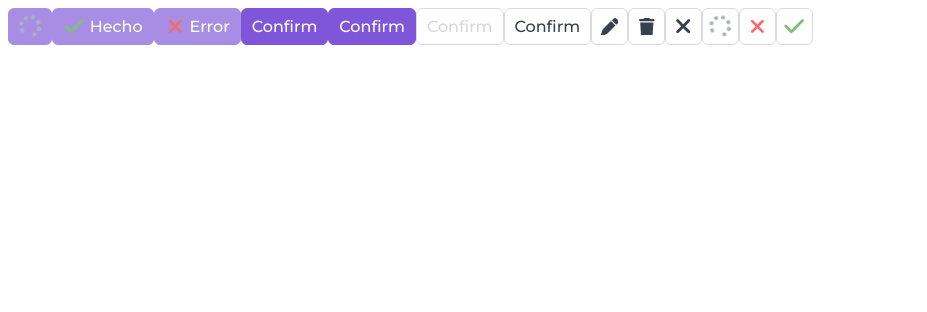
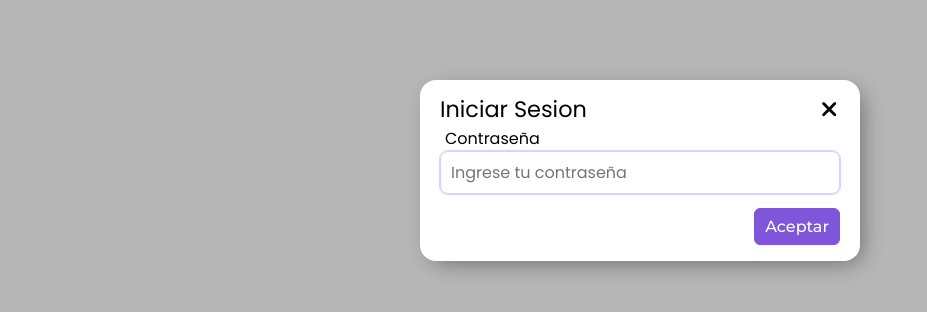
Before and after one commit to Cito2310/encode-img, a React (Create React App) app: page / in a window 1280 px wide. Shown: the top 312 px of the page, without its empty margins (0-927 px from the left). Built offline with nearby package versions, Linux system fonts and the light colour scheme.

Commit message:
basic modalLign

```diff
--- a/package.json
+++ b/package.json
@@ -1,7 +1,7 @@
 {
   "homepage": "./",
   "name": "encode-img",
-  "version": "1.2.2",
+  "version": "1.3.0",
   "author": "",
   "description": "",
   "keywords": [
--- a/src/DevApp.tsx
+++ b/src/DevApp.tsx
@@ -1,25 +1,8 @@
+import { ModalLogin } from "./components/ModalLogin"
 import "./config.scss"
-import { Button } from "./components/Button"
-import { BtnIcon } from "./components/BtnIcon"
 
 export const DevApp = () => {
     return (
-        <div style={{display: "flex"}}>
-
-            {/* <ModalExample/> */}
-            <Button color="primary" label="Confirm" status="await"/>
-            <Button color="primary" label="Confirm" status="done"/>
-            <Button color="primary" label="Confirm" status="error"/>
-            <Button color="primary" label="Confirm" />
-            <Button color="primary" label="Confirm" />
-            <Button color="secondary" label="Confirm" disabled />
-            <Button color="secondary" label="Confirm" />
-            <BtnIcon element="pencil"/>
-            <BtnIcon element="trash"/>
-            <BtnIcon element="xmark"/>
-            <BtnIcon element="pencil" status="await"/>
-            <BtnIcon element="trash" status="error"/>
-            <BtnIcon element="xmark" status="done"/>
-        </div>
+        <ModalLogin/>
     )
 }
--- /dev/null
+++ b/src/components/ModalLogin.tsx
@@ -0,0 +1,63 @@
+import { useForm } from "../hooks/useForm"
+import { ModalParent } from "./ModalParent"
+import { InputText } from "./Inputs"
+import { useState } from "react";
+import * as bcryptjs from 'bcryptjs';
+
+export function ModalLogin() {
+    const {
+        password,
+
+        onInputChange,
+        setFormState
+    } = useForm({
+        password: ""
+    });
+
+
+    // ERROR CONTROLLER
+    const [error, setErr] = useState("");
+    const [status, setStatus] = useState<undefined | "error" | "await" | "done">(undefined);
+    const setError = (error: string) => {setErr(error); setStatus("error")};
+    const emptyError = () => {setErr(""); setStatus(undefined)};
+
+
+    // FORM CONTROLLER
+    const onChange = (event: React.ChangeEvent<HTMLInputElement>) => {emptyError(); onInputChange(event)}
+
+    const onSubmit = async(event: React.FormEvent<HTMLFormElement>) => {
+        event.preventDefault();
+        emptyError();
+
+        if (!password) return setError("La contraseña es necesaria");
+
+        const data = await window.electronAPI.getConfig();
+        const comparePassword = bcryptjs.compareSync(password, data?.password || "");
+
+        if (!comparePassword) return setError("La contraseña es incorrecta");
+
+        setStatus("done");
+        // TODO Set Password
+        // TODO onExit
+    }
+
+
+    return (
+        <ModalParent
+            title="Iniciar Sesion"
+            onExit={()=>{}}
+            buttons={[
+                {color: "primary", label: "Aceptar", submit: true, status},
+            ]}
+            onSubmit={onSubmit}
+            advert={error}
+        >
+            <InputText
+                name="password" value={password}
+                label="Contraseña" placeholder="Ingrese tu contraseña"
+                onChange={onChange}
+                password autoFocus
+            />
+        </ModalParent>
+    )
+}
--- a/src/components/ModalParent.tsx
+++ b/src/components/ModalParent.tsx
@@ -2,10 +2,12 @@ import "../styles/modal.scss"
 import { Button } from "./Button"
 
 interface props {
+    buttons?: IButton[]
     children: JSX.Element | JSX.Element[]
+    advert?: string
+    onExit: () => void
+    onSubmit?: (event: React.FormEvent<HTMLFormElement>) => void
     title: string
-    onExit: () => void
-    buttons: IButton[]
 }
 interface IButton {
     color: "secondary" | "primary" | ""
@@ -18,7 +20,7 @@ interface IButton {
 }
 
 
-export const ModalParent = ({ children, buttons, onExit, title }:props) => (
+export const ModalParent = ({ children, buttons, onExit, title, onSubmit, advert }:props) => (
     <>
         <div className="modal">
             <div className="top">
@@ -26,13 +28,14 @@ export const ModalParent = ({ children, buttons, onExit, title }:props) => (
                 <svg onClick={onExit} className="exit-btn" width="1em" height="1em" xmlns="http://www.w3.org/2000/svg" viewBox="0 0 384 512"><path fill="currentColor" d="M342.6 150.6c12.5-12.5 12.5-32.8 0-45.3s-32.8-12.5-45.3 0L192 210.7 86.6 105.4c-12.5-12.5-32.8-12.5-45.3 0s-12.5 32.8 0 45.3L146.7 256 41.4 361.4c-12.5 12.5-12.5 32.8 0 45.3s32.8 12.5 45.3 0L192 301.3 297.4 406.6c12.5 12.5 32.8 12.5 45.3 0s12.5-32.8 0-45.3L237.3 256 342.6 150.6z"/></svg>
             </div>
 
+            <form onSubmit={onSubmit}>
                 <div className="body">
                     {children}
                 </div>
 
                 <div className="bottom">
                     {
-                    buttons.map( ({color, label, disabled, onClick, status, style, submit}) => <Button
+                        buttons?.map( ({color, label, disabled, onClick, status, style, submit}, index) => <Button
                             color={color}
                             label={label}
                             disabled={disabled}
@@ -40,9 +43,12 @@ export const ModalParent = ({ children, buttons, onExit, title }:props) => (
                             status={status}
                             style={style}
                             submit={submit}
+                            key={index}
                         />)
                     }
+                    {advert && <p style={{color:"#D71F1F"}}>{advert}</p>}
                 </div>
+            </form>
 
         </div>
 
--- a/src/styles/modal.scss
+++ b/src/styles/modal.scss
@@ -38,7 +38,6 @@
         flex-direction: column;
         gap: 8px;
         margin-bottom: 14px;
-        margin-top: 6px;
     }
 }
 
```
Also changed, not shown: 1 other file (tests, documents, lock files or other folders). Lines whose indentation alone changed are shown as unchanged.
